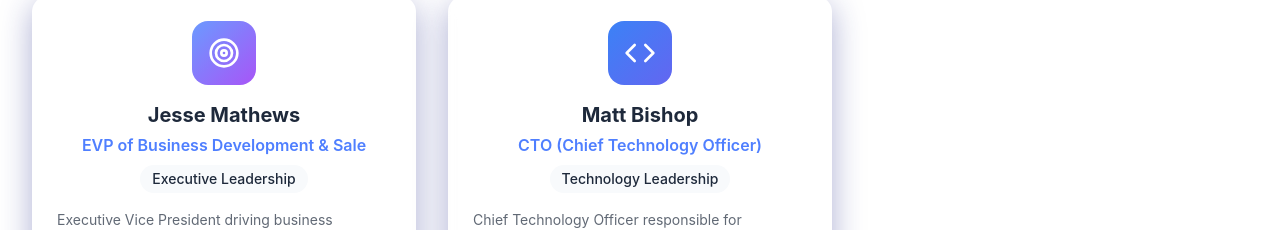
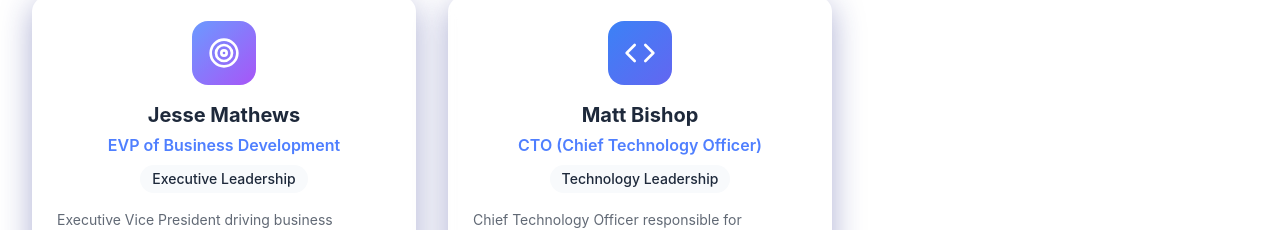
Before and after one commit to mbishopfx/trd-website, a Next.js app: page /staff in a window 1280 px wide. Shown: the part 1597-1827 px from the top of the page. Built offline with nearby package versions, Linux system fonts and the light colour scheme; no server answers.

Commit message:
Update staff profiles and remove homepage starter pack banner

```diff
--- a/src/app/about/page.tsx
+++ b/src/app/about/page.tsx
@@ -40,7 +40,7 @@ const aboutFAQs = [
   },
   {
     question: "Who founded True Rank Digital?",
-    answer: "True Rank Digital LLC was founded by Jon Korkowski (CEO - Founder - President). The leadership team includes Jon Korkowski (CEO - Founder - President), Jesse Mathews (EVP of Business Development & Sale), and Jose Perdomo (EVP of Sales & Client Success). The technical team includes Matt Bishop (CTO (Chief Technology Officer)). The sales team includes Eric Malheiro (EVP of Sales Operations & Performance)."
+    answer: "True Rank Digital LLC was founded by Jon Korkowski (CEO - Founder - President). The leadership team includes Jon Korkowski (CEO - Founder - President), Jesse Mathews (EVP of Business Development), and Jose Perdomo (EVP of Sales & Client Success). The technical team includes Matt Bishop (CTO (Chief Technology Officer)). The sales team includes Eric Malheiro (EVP of Sales Operations & Performance)."
   }
 ];
 
@@ -254,7 +254,7 @@ export default function AboutPage() {
                     },
                     {
                       name: "Jesse Mathews",
-                      title: "EVP of Business Development & Sale",
+                      title: "EVP of Business Development",
                       role: "Business Development, Sales Strategy, Operations Leadership",
                       description: "Drives business development strategy and sales pipeline growth across True Rank Digital initiatives.",
                       email: "jesse@truerankdigital.com"
--- a/src/app/page.tsx
+++ b/src/app/page.tsx
@@ -5,7 +5,6 @@ import AIServicesSection from '@/components/sections/AIServicesSection';
 import TraditionalServicesSection from '@/components/sections/TraditionalServicesSection';
 import TestimonialsCarousel from '@/components/sections/TestimonialsCarousel';
 import CTASection from '@/components/sections/CTASection';
-import StarterPackBanner from '@/components/sections/StarterPackBanner';
 import GEOSchema from '@/components/seo/GEOSchema';
 import GoogleMapComponent from '@/components/sections/GoogleMap';
 import ContactFormSection from '@/components/sections/ContactFormSection';
@@ -109,9 +108,6 @@ export default function Home() {
       />
 
       <article className="pt-16">
-        {/* Promotional Banner */}
-        <StarterPackBanner />
-
         {/* Hero Section */}
         <section>
           <HeroSection />
--- a/src/app/staff/page.tsx
+++ b/src/app/staff/page.tsx
@@ -44,13 +44,13 @@ export default function StaffPage() {
         "@type": "Person",
         "@id": "https://truerankdigital.com/staff/jesse-mathews",
         "name": "Jesse Mathews",
-        "jobTitle": "EVP of Business Development & Sale",
+        "jobTitle": "EVP of Business Development",
         "worksFor": {
           "@type": "Organization",
           "@id": "https://truerankdigital.com/#organization",
           "name": "True Rank Digital"
         },
-        "description": "Executive Vice President of Business Development & Sale overseeing operations and growth initiatives for True Rank Digital clients.",
+        "description": "Executive Vice President of Business Development overseeing operations and growth initiatives for True Rank Digital clients.",
         "email": "jesse@truerankdigital.com",
         "url": "https://truerankdigital.com/staff",
         "knowsAbout": ["Business Development", "Sales Strategy", "Operations Leadership", "Growth Planning"]
--- a/src/components/sections/FullTeamSection.tsx
+++ b/src/components/sections/FullTeamSection.tsx
@@ -61,7 +61,7 @@ export default function FullTeamSection() {
   const technicalTeam: TeamMember[] = [
     {
       name: "Jesse Mathews",
-      role: "EVP of Business Development & Sale",
+      role: "EVP of Business Development",
       department: "Business Development & Sales",
       bio: "Executive Vice President driving business development strategy and pipeline growth.",
       specialties: ["Business Development", "Sales Strategy", "Operations Leadership"],
@@ -69,7 +69,7 @@ export default function FullTeamSection() {
       color: "from-brand-secondary to-brand-accent",
       experience: "Executive Leadership",
       email: "jesse@truerankdigital.com",
-      linkedin: "https://www.linkedin.com/in/jesse-mathews-b342641bb/"
+      linkedin: "https://www.linkedin.com/in/JMathewsTRD"
     },
     {
       name: "Matt Bishop",
@@ -81,7 +81,7 @@ export default function FullTeamSection() {
       color: "from-blue-500 to-indigo-500",
       experience: "Technology Leadership",
       email: "bishop@truerankdigital.com",
-      linkedin: "https://www.linkedin.com/in/matt-bishop-a17b2431b/"
+      linkedin: "https://www.linkedin.com/in/mattbishopTRD"
     }
   ];
 
--- a/src/components/sections/TeamSection.tsx
+++ b/src/components/sections/TeamSection.tsx
@@ -23,7 +23,7 @@ const teamMembers: TeamMember[] = [
   },
   {
     name: 'Jesse Mathews',
-    title: 'EVP of Business Development & Sale',
+    title: 'EVP of Business Development',
     description: 'Leading business development initiatives and growth strategy execution.',
     image: '/images/team/jesse-mathews.jpg'
   },
--- a/src/components/seo/PageSpecificSchema.tsx
+++ b/src/components/seo/PageSpecificSchema.tsx
@@ -234,7 +234,7 @@ export default function PageSpecificSchema({
       {
         "@type": "Person",
         name: "Jesse Mathews",
-        jobTitle: "EVP of Business Development & Sale",
+        jobTitle: "EVP of Business Development",
         worksFor: {
           "@id": `${baseUrl}/#organization`
         }
--- a/src/lib/seo/siteIdentity.ts
+++ b/src/lib/seo/siteIdentity.ts
@@ -52,7 +52,7 @@ export const siteIdentity = {
   ],
   team: [
     { name: 'Jon J Korkowski', jobTitle: 'CEO - Founder' },
-    { name: 'Jesse Mathews', jobTitle: 'EVP of Business Development & Sale' },
+    { name: 'Jesse Mathews', jobTitle: 'EVP of Business Development' },
     { name: 'Jose Perdomo', jobTitle: 'EVP of Sales & Client Success' },
     { name: 'Matt Bishop', jobTitle: 'CTO (Chief Technology Officer)' },
     { name: 'Eric Malheiro', jobTitle: 'EVP of Sales Operations & Performance' },
```
